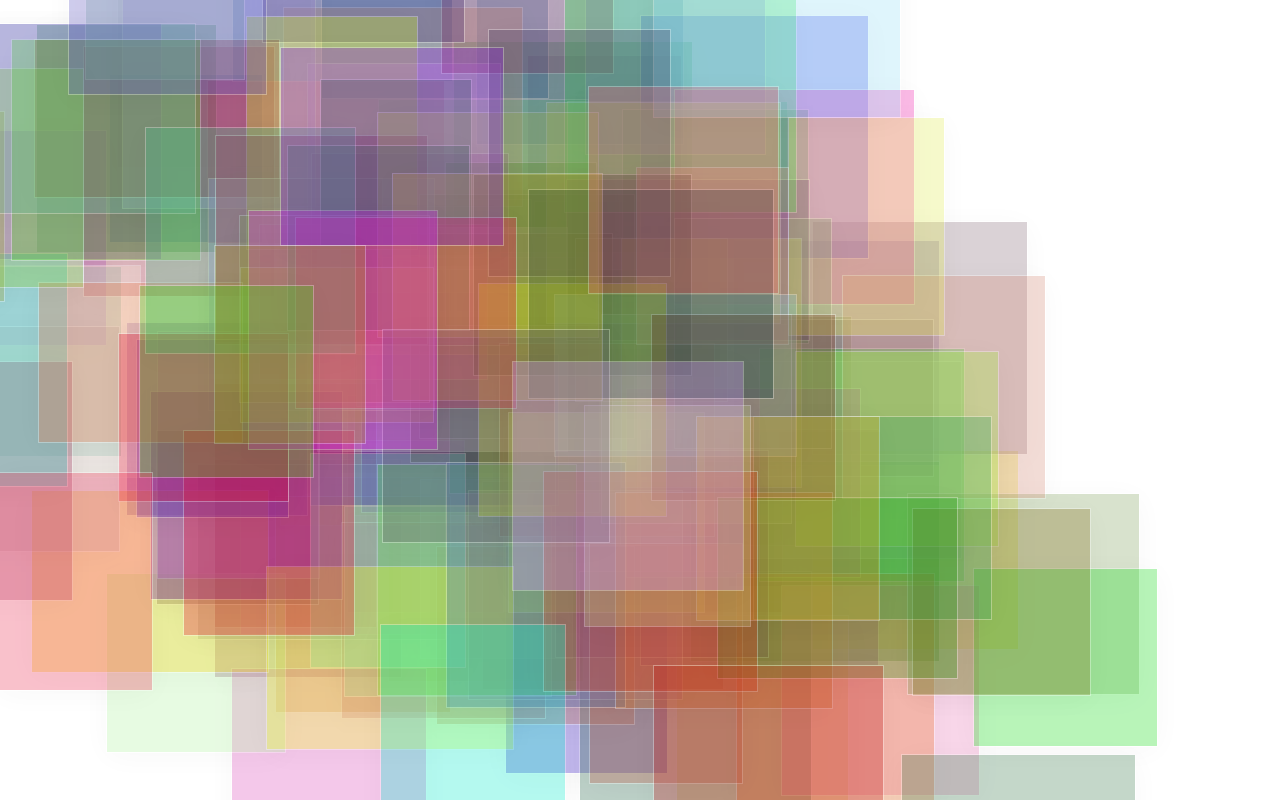
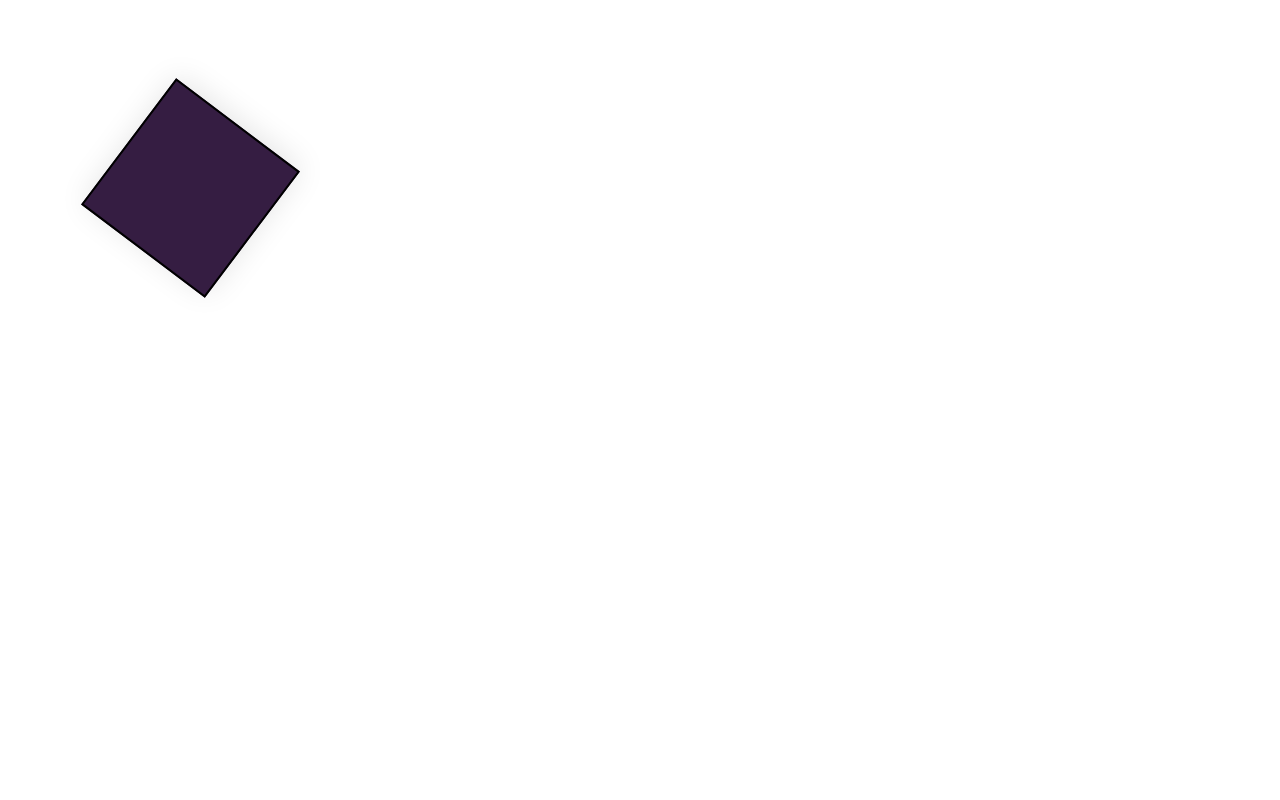
Before and after one commit to BadangGit/PPT-Project, a Vue app in the folder normal/: page /stained-glass in a window 1280 px wide. Shown: the top 800 px of the page. Built offline with nearby package versions, Linux system fonts and the light colour scheme.

Commit message:
change glass color type(RGB to hsl)

```diff
--- a/normal/src/assets/function/modType.ts
+++ b/normal/src/assets/function/modType.ts
@@ -15,3 +15,32 @@ export function getLinearGradient(colors: string[]) {
 
   return newString;
 }
+
+export function getHexToHsl(color: string) {
+  let hex = color.split("#");
+  hex = [...hex[1]];
+
+  let r = parseInt(hex[0] + hex[1], 16);
+  let g = parseInt(hex[2] + hex[3], 16);
+  let b = parseInt(hex[4] + hex[5], 16);
+
+  let max = Math.max(r, g, b);
+  let min = Math.min(r, g, b);
+  let deg = max - min;
+
+  let h = 0;
+  let l = 0;
+  let s = 0;
+
+  if (deg == 0) h = 0;
+  else if (max == r) h = ((g - b) / deg) % 6;
+  else if (max == g) h = (b - r) / deg + 2;
+  else h = (r - g) / deg + 4;
+
+  h = Math.round(h * 60);
+
+  l = (max + min) / 2;
+  s = deg == 0 ? 0 : deg / (1 - Math.abs(2 * l - 1));
+
+  return { h, s, l };
+}
--- a/normal/src/components/effects/glassShape.vue
+++ b/normal/src/components/effects/glassShape.vue
@@ -5,12 +5,15 @@ import {
   getRandomSize,
   getRandomColor,
 } from "@/assets/function/getRandomData";
+import { getHexToHsl } from "@/assets/function/modType";
 
-const pos = ref(getRandomPos(screen.width, screen.height));
+const pos = ref(getRandomPos(20, 20));
 const size = ref(getRandomSize(150, 250));
 const color = ref(getRandomColor());
 
-console.log(screen.height);
+const deg = ref(`${Math.floor(Math.random() * 360)}deg`);
+
+console.log(getHexToHsl(color.value));
 </script>
 
 <template>
@@ -22,16 +25,18 @@ console.log(screen.height);
   width: v-bind("size.width");
   height: v-bind("size.height");
 
-  opacity: 0.3;
+  opacity: 1;
 
   background-color: v-bind("color");
 
-  position: absolute;
+  position: relative;
 
   left: v-bind("pos.left");
   top: v-bind("pos.top");
 
+  transform: rotate(v-bind("deg"));
+
   box-shadow: 0 4px 30px rgba(0, 0, 0, 0.1);
-  border: 1px solid rgba(255, 255, 255, 1);
+  border: 2px solid rgb(0, 0, 0);
 }
 </style>
--- a/normal/src/views/ItemPages/stainedGlassPage.vue
+++ b/normal/src/views/ItemPages/stainedGlassPage.vue
@@ -1,20 +1,27 @@
 <script setup lang="ts">
 import GlassShape from "@/components/effects/glassShape.vue";
 
-let items = 150;
+let items = 1;
+let glass = 1;
 </script>
 
 <template>
-  <div class="stainedGrid">
-    <GlassShape v-for="item in items" :key="item"></GlassShape>
+  <div class="stainGrid">
+    <div v-for="item in items" :key="item" class="stained">
+      <GlassShape v-for="item in glass" :key="item"></GlassShape>
+    </div>
   </div>
 </template>
 
-<style>
-.stainedGrid {
+<style scoped>
+.stainGrid {
   width: 100vw;
   height: 100vh;
 
   overflow: hidden;
+
+  display: grid;
+  grid-template-columns: repeat(10, 10%);
+  grid-template-rows: repeat(5, 20%);
 }
 </style>
```
Also changed, not shown: normal/src/assets/function/generateGlass.ts (added).
